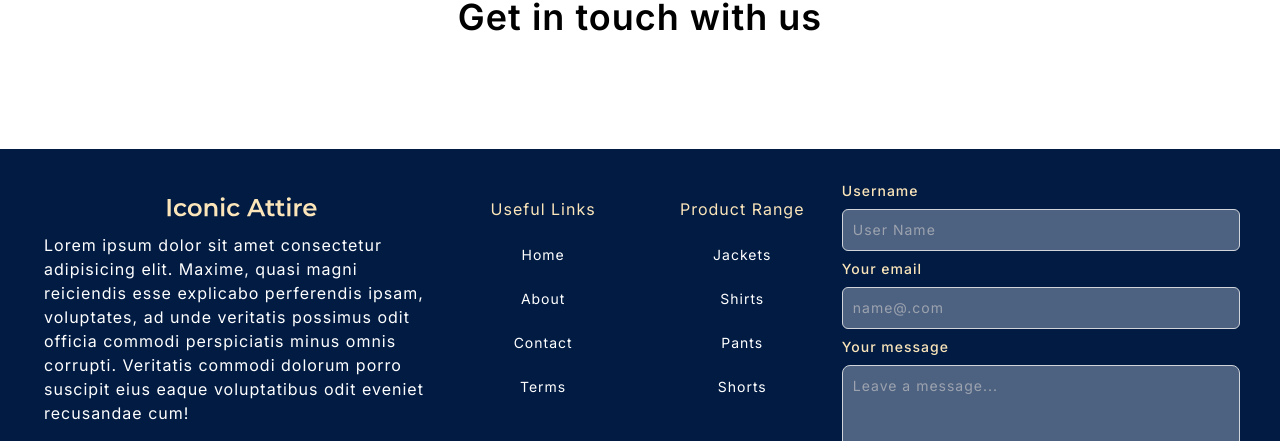
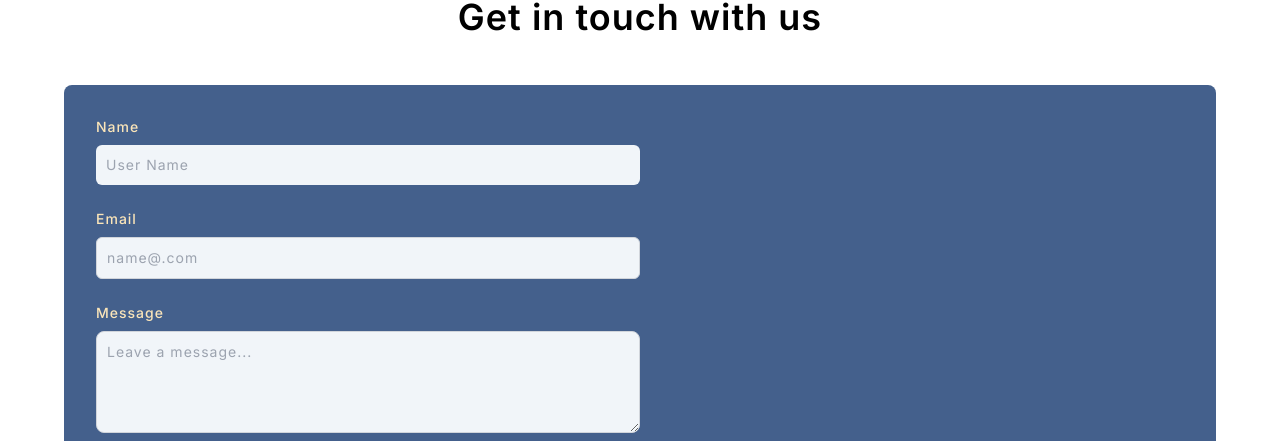
Before and after one commit to asfundmirza/IconicAttire, a Next.js app in the folder my-app/: page /contact in a window 1280 px wide. Shown: the part 511-952 px from the top of the page. Built offline with nearby package versions, Linux system fonts and the light colour scheme; no server answers.

Commit message:
Added Form in contact page and some changes in footer form

```diff
--- a/my-app/src/app/components/Footer.jsx
+++ b/my-app/src/app/components/Footer.jsx
@@ -103,7 +103,7 @@ const Footer = () => {
 
               <input
                 type="text"
-                className="rounded-md bg-fieldscustom-color border border-gray-300 text-gray-900 focus:ring-blue-500 focus:border-blue-500 block flex-1 min-w-0 w-full text-sm p-2.5   dark:border-gray-600 dark:placeholder-gray-400 dark:text-white dark:focus:ring-blue-500 dark:focus:border-blue-500"
+                className="rounded-md bg-fieldscustom-color border border-gray-300 text-white focus:ring-blue-500 focus:border-blue-500 block flex-1 min-w-0 w-full text-sm p-2.5   dark:border-gray-600 dark:placeholder-gray-400 dark:text-white dark:focus:ring-blue-500 dark:focus:border-blue-500"
                 placeholder="User Name"
               ></input>
             </div>
@@ -137,7 +137,7 @@ const Footer = () => {
               <textarea
                 id="message"
                 rows="4"
-                className="block p-2.5 w-full text-sm text-gray-900 bg-fieldscustom-color rounded-lg border border-gray-300 focus:ring-blue-500 focus:border-blue-500  dark:border-gray-600 dark:placeholder-gray-400 dark:text-white dark:focus:ring-blue-500 dark:focus:border-blue-500"
+                className="block p-2.5 w-full text-sm text-white bg-fieldscustom-color rounded-lg border border-gray-300 focus:ring-blue-500 focus:border-blue-500  dark:border-gray-600 dark:placeholder-gray-400 dark:text-white dark:focus:ring-blue-500 dark:focus:border-blue-500"
                 placeholder="Leave a message..."
               ></textarea>
             </div>
--- a/my-app/src/app/contact/page.js
+++ b/my-app/src/app/contact/page.js
@@ -70,7 +70,7 @@ const Contact = () => {
 
       {/* Form Section */}
 
-     <div className="section2 flex flex-col py-[3rem]">
+     <div className="section2 flex flex-col py-[3rem] ">
 
       {/* heading  */}
       <div className="flex justify-center">
@@ -80,7 +80,70 @@ const Contact = () => {
 
      {/* Form */}
 
-     <div className="flex flex-col">
+     <div className="flex flex-col w-full bg-[#44608C] px-8 py-8 rounded-lg">
+
+
+
+      {/* Form */}
+      <div className="form w-full  md:w-1/2 space-y-6 mb-4">
+            {/* Name */}
+
+            <div className="mb-2">
+              <label
+                htmlFor="website-admin"
+                className="block mb-2 text-sm font-medium text-secondary-color"
+              >
+                Name
+              </label>
+
+              <input
+                type="text"
+                className="rounded-md  bg-slate-100 border-gray-300 text-slate-800 focus:ring-blue-500 focus:border-blue-500 block flex-1 min-w-0 w-full text-sm p-2.5   dark:border-gray-600 dark:placeholder-gray-400 dark:text-white dark:focus:ring-blue-500 dark:focus:border-blue-500"
+                placeholder="User Name"
+              ></input>
+            </div>
+
+            {/* Email */}
+
+            <div className="mb-2">
+              <label
+                htmlFor="email"
+                className="block mb-2 text-sm font-medium text-secondary-color"
+              >
+                Email
+              </label>
+              <input
+                type="email"
+                className="  border border-gray-300  text-slate-800 text-sm rounded-md focus:ring-blue-500 focus:border-blue-500 block w-full p-2.5 bg-slate-100  dark:border-gray-600 dark:placeholder-gray-400 dark:text-white dark:focus:ring-blue-500 dark:focus:border-blue-500 dark:shadow-sm-light"
+                placeholder="name@.com"
+                required
+              ></input>
+            </div>
+
+            {/* Message */}
+
+            <div className="mb-4">
+              <label
+                htmlFor="message"
+                className="block mb-2 text-sm font-medium text-secondary-color "
+              >
+                Message
+              </label>
+              <textarea
+                id="message"
+                rows="4"
+                className="block p-2.5 w-full text-sm text-slate-800 bg-slate-100 rounded-lg border border-gray-300 focus:ring-blue-500 focus:border-blue-500  dark:border-gray-600 dark:placeholder-gray-400 dark:text-white dark:focus:ring-blue-500 dark:focus:border-blue-500"
+                placeholder="Leave a message..."
+              ></textarea>
+            </div>
+
+            <button
+              type="submit"
+              className="text-black bg-secondary-color hover:bg-btnhover-color focus:ring-4 focus:outline-none focus:ring-blue-300 font-medium rounded-lg text-sm w-full sm:w-auto px-5 py-2.5 text-center   dark:focus:ring-blue-800"
+            >
+              Send
+            </button>
+          </div>
 
 
 
```
